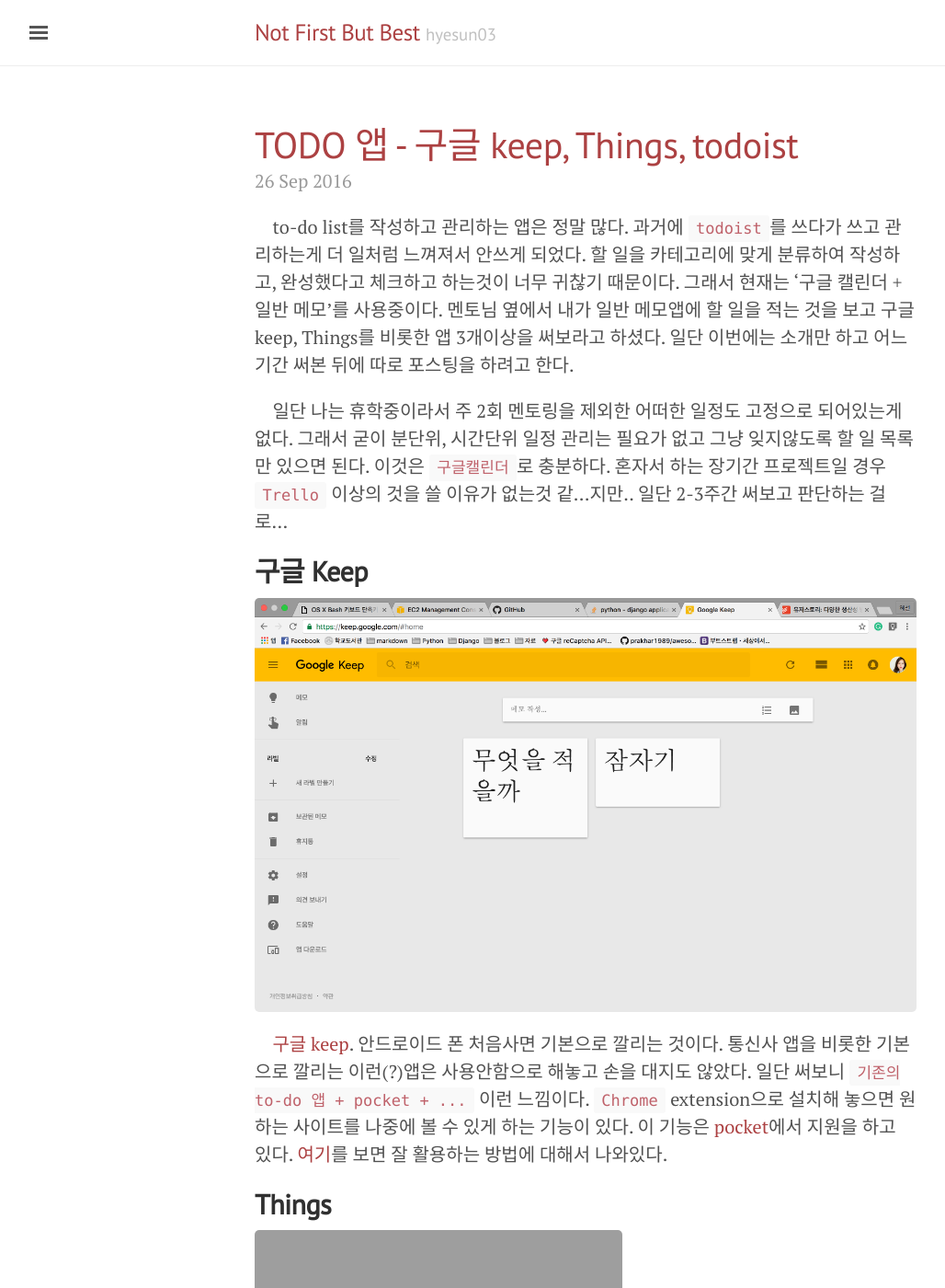
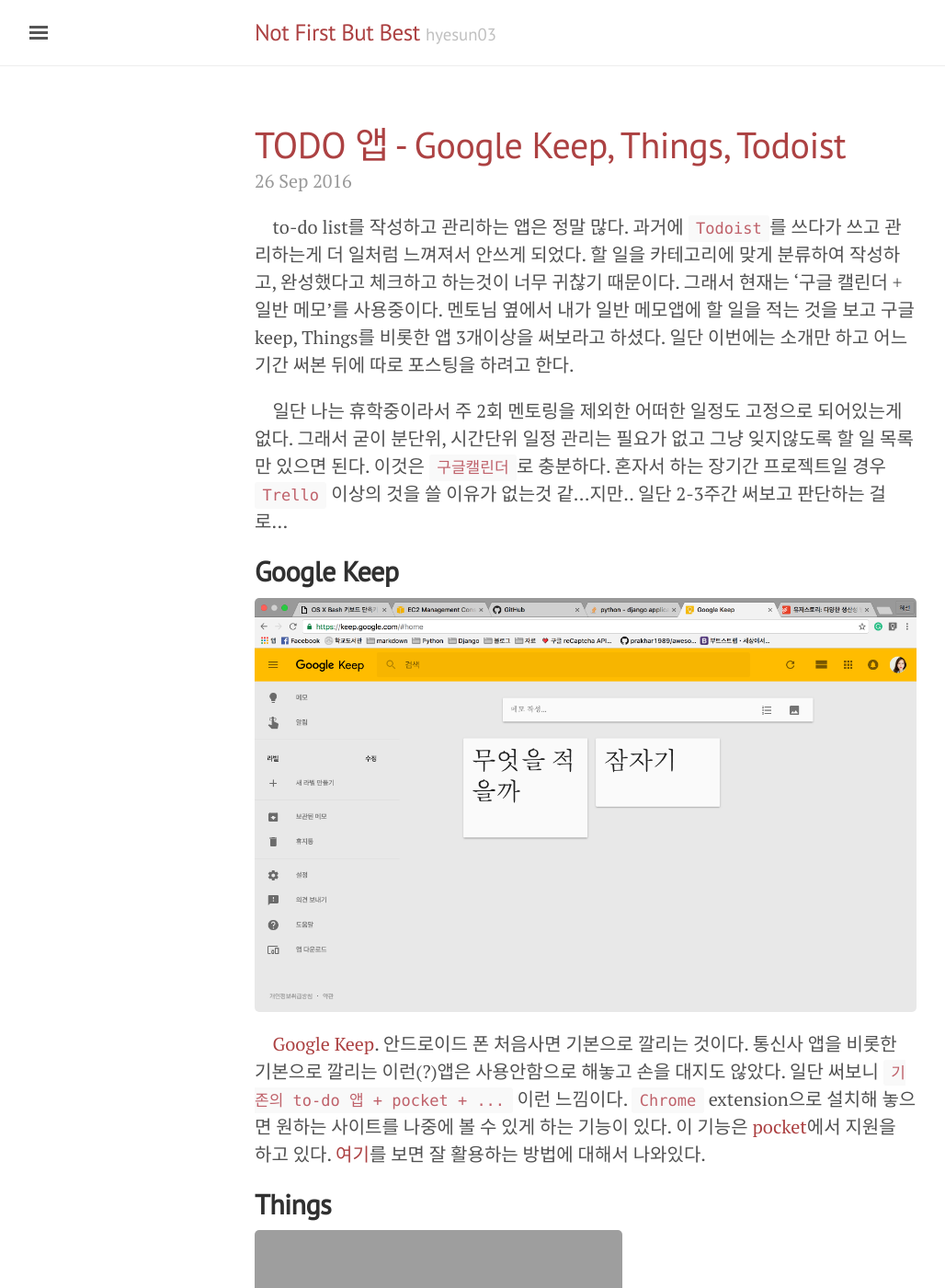
Before and after one commit to hyesun03/hyesun03.github.io, a Jekyll site: the page built from _posts/2016-09-26-todoapp.md, in a window 1280 px wide and 1400 px high. Shown: the whole window at 92% size, without its empty margins (3-1031 px from the left). Built offline with Jekyll 4.4.1, drawn with Linux system fonts in a browser that asks for light colours; comment, search, counter and statistics services are not loaded; some of the changed text lies outside the part shown.

Commit message:
약간 수정

```diff
--- a/_posts/2016-09-26-todoapp.md
+++ b/_posts/2016-09-26-todoapp.md
@@ -1,25 +1,25 @@
 ---
 layout: post
-title: TODO 앱 - 구글 keep, Things, todoist
+title: TODO 앱 - Google Keep, Things, Todoist
 comments: true
 ---
-&nbsp;&nbsp;&nbsp; to-do list를 작성하고 관리하는 앱은 정말 많다. 과거에 `todoist`를 쓰다가 쓰고 관리하는게 더 일처럼 느껴져서 안쓰게 되었다. 할 일을 카테고리에 맞게 분류하여 작성하고, 완성했다고 체크하고 하는것이 너무 귀찮기 때문이다. 그래서 현재는 '구글 캘린더 + 일반 메모'를 사용중이다. 멘토님 옆에서 내가 일반 메모앱에 할 일을 적는 것을 보고 구글 keep, Things를 비롯한 앱 3개이상을 써보라고 하셨다. 일단 이번에는 소개만 하고 어느 기간 써본 뒤에 따로 포스팅을 하려고 한다.
+&nbsp;&nbsp;&nbsp; to-do list를 작성하고 관리하는 앱은 정말 많다. 과거에 `Todoist`를 쓰다가 쓰고 관리하는게 더 일처럼 느껴져서 안쓰게 되었다. 할 일을 카테고리에 맞게 분류하여 작성하고, 완성했다고 체크하고 하는것이 너무 귀찮기 때문이다. 그래서 현재는 '구글 캘린더 + 일반 메모'를 사용중이다. 멘토님 옆에서 내가 일반 메모앱에 할 일을 적는 것을 보고 구글 keep, Things를 비롯한 앱 3개이상을 써보라고 하셨다. 일단 이번에는 소개만 하고 어느 기간 써본 뒤에 따로 포스팅을 하려고 한다.
 
 &nbsp;&nbsp;&nbsp; 일단 나는 휴학중이라서 주 2회 멘토링을 제외한 어떠한 일정도 고정으로 되어있는게 없다. 그래서 굳이 분단위, 시간단위 일정 관리는 필요가 없고 그냥 잊지않도록 할 일 목록만 있으면 된다. 이것은 `구글캘린더`로 충분하다. 혼자서 하는 장기간 프로젝트일 경우 `Trello` 이상의 것을 쓸 이유가 없는것 같...지만.. 일단 2-3주간 써보고 판단하는 걸로...
 
-## **구글 Keep**
-![구글 keep]({{ site.url }}/images/todo-googlekeep.png)
+## **Google Keep**
+![Google Keep]({{ site.url }}/images/todo-googlekeep.png)
 
-&nbsp;&nbsp;&nbsp; [구글 keep](https://keep.google.com/). 안드로이드 폰 처음사면 기본으로 깔리는 것이다. 통신사 앱을 비롯한 기본으로 깔리는 이런(?)앱은 사용안함으로 해놓고 손을 대지도 않았다. 일단 써보니 `기존의 to-do 앱 + pocket + ...` 이런 느낌이다. `Chrome` extension으로 설치해 놓으면 원하는 사이트를 나중에 볼 수 있게 하는 기능이 있다. 이 기능은 [pocket](https://getpocket.com/)에서 지원을 하고 있다. [여기](http://www.itworld.co.kr/news/96610)를 보면 잘 활용하는 방법에 대해서 나와있다.
+&nbsp;&nbsp;&nbsp; [Google Keep](https://keep.google.com/). 안드로이드 폰 처음사면 기본으로 깔리는 것이다. 통신사 앱을 비롯한 기본으로 깔리는 이런(?)앱은 사용안함으로 해놓고 손을 대지도 않았다. 일단 써보니 `기존의 to-do 앱 + pocket + ...` 이런 느낌이다. `Chrome` extension으로 설치해 놓으면 원하는 사이트를 나중에 볼 수 있게 하는 기능이 있다. 이 기능은 [pocket](https://getpocket.com/)에서 지원을 하고 있다. [여기](http://www.itworld.co.kr/news/96610)를 보면 잘 활용하는 방법에 대해서 나와있다.
 
 ## **Things**
 ![Things]({{ site.url }}/images/todo-things.png)
 
 &nbsp;&nbsp;&nbsp; [Things](https://culturedcode.com/things/). 영어다. 유료다. 안이쁘다. 굳이 나 편하려고 쓰는 앱이고 to-do 관리 하는 한글용 앱도 많은데 영어로 써야하나 싶다. 검색하면 최신글들이 많이 보이진 않는다.
 
-## **todoist**
-![todoist]({{ site.url }}/images/todo-todoist.png)
-&nbsp;&nbsp;&nbsp; [todoist](https://ko.todoist.com/). 과거에 나름 열심히 썼던 앱으로 개인적으로 가장 맘에 든다. 왜냐면 이쁘고 단순하다. [todoist 실 사용 후기](https://blog.todoist.com/ko/2016/01/11/todoist-korea-user-story-4/). 내가 이것을 쓰는것을 그만 둔 이유는 휴학하고 소마만 하기 때문에 별다른 일이 없다. 큼직한 일정말고는 없고 큼직한 일정이라면 내가 잊어먹을 일이 없기 때문이다. 휴학하기전에는 꽤 유용하게 썼다.
+## **Todoist**
+![Todoist]({{ site.url }}/images/todo-todoist.png)
+&nbsp;&nbsp;&nbsp; [Todoist](https://ko.todoist.com/). 과거에 나름 열심히 썼던 앱으로 개인적으로 가장 맘에 든다. 왜냐면 이쁘고 단순하다. [Todoist 실 사용 후기](https://blog.todoist.com/ko/2016/01/11/todoist-korea-user-story-4/). 내가 이것을 쓰는것을 그만 둔 이유는 휴학하고 소마만 하기 때문에 별다른 일이 없다. 큼직한 일정말고는 없고 큼직한 일정이라면 내가 잊어먹을 일이 없기 때문이다. 휴학하기전에는 꽤 유용하게 썼다.
 
 
 &nbsp;&nbsp;&nbsp; to-do 리스트를 태그 분류 할 정도로 엄청나게 쓰는 사람들이 생각보다 꽤나 있었다. 목욕탕 가는 것, 약속 전 약속시간 변동없는지 상대방에게 연락, 영화 예매, 청소하기, 밥하기 까지 적고 관리한다. 어디까지나 이런것은 내 삶을 편하게 하려고 쓰는 보조 도구지 너무 의존해서 쓰는것은 아닌것 같다. 현재 내 생활에 맞게 쓰는 방법을 찾아보고 2-3주 뒤에 간략한 후기를 올릴예정이다. 사실 요즘 햇빛을 안봐서 그런건지 진짜 운동부족인지 생활이 불규칙해서 그런건지 (모두 다 인것 같지만 껄껄) 몸 상태가 많이 안 좋은게 느껴진다. 최대한 규칙적으로 생활 할 수 있게 일정관리를 해 보는 쪽으로 활용할 계획이다.
```
